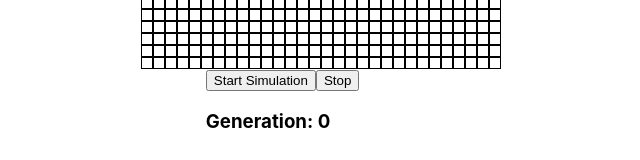
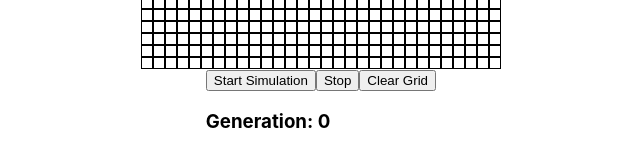
Before and after one commit to bloominstituteoftechnology/CS-Build-Week-1, a React (Create React App) app in the folder client/: page / in a window 1280 px wide. Shown: the part 291-451 px from the top of the page, without its empty margins (319-959 px from the left). Built offline with nearby package versions, Linux system fonts and the light colour scheme.

Commit message:
Added clear grid button that stops simulation and resets generation counter

```diff
--- a/client/src/components/cellgrid.js
+++ b/client/src/components/cellgrid.js
@@ -11,7 +11,7 @@ class CellGrid extends Component {
         this.state = {
             size: [30, 30],
             generation: 0,
-            cellCount: 0,
+            cellChange: 0,
             interval: 100,
             simActive: false
         }
@@ -120,6 +120,8 @@ class CellGrid extends Component {
     }
 
     runSimulation() {
+        if(!this.state.simActive)
+            return;
         this.addBuffer();
         this.timeout = setTimeout(() => {
             this.runSimulation();
@@ -131,6 +133,15 @@ class CellGrid extends Component {
             return;
         this.setState({ simActive: false });
         clearTimeout(this.timeout);
+    }
+
+    clearGrid() {
+        this.liveCells.forEach((item) => {
+            this.removeDeadCell(item.x + ' , ' + item.y);
+        })
+
+        this.setState({generation: 0, simActive: false});
+
     }
 
     renderGrid() {
@@ -160,6 +171,7 @@ class CellGrid extends Component {
                 <div className="controls-container">
                     <button onClick={() => this.startSimulation()}>Start Simulation </button>
                     <button onClick={() => this.stopSimulation()}>Stop</button>
+                    <button onClick={() => this.clearGrid()}> Clear Grid</button>
                     <h3> Generation: {this.state.generation} </h3>
                 </div>
         </div>
```
